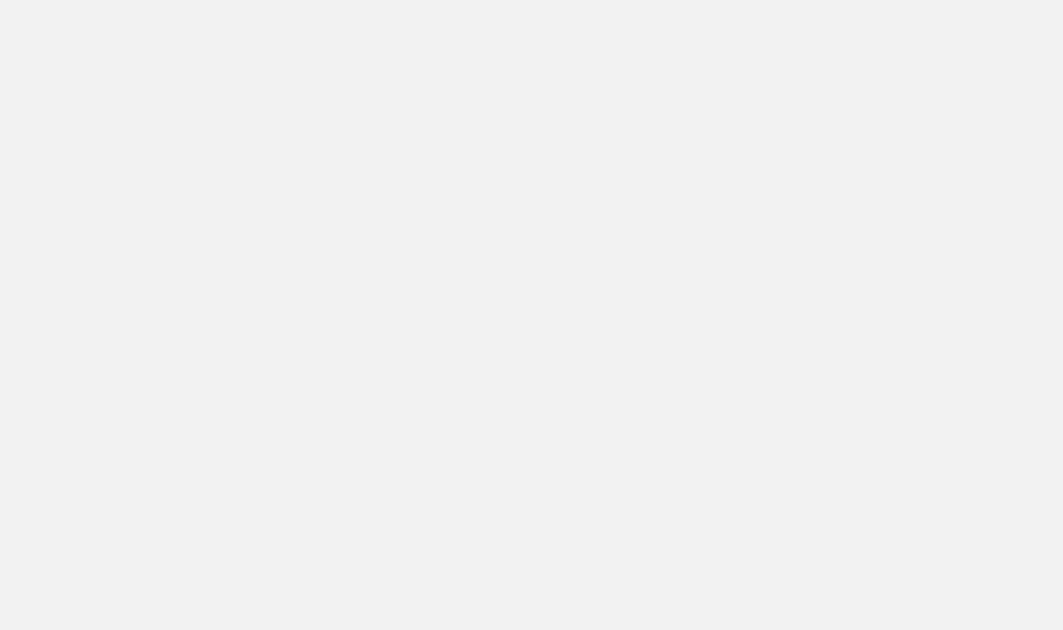
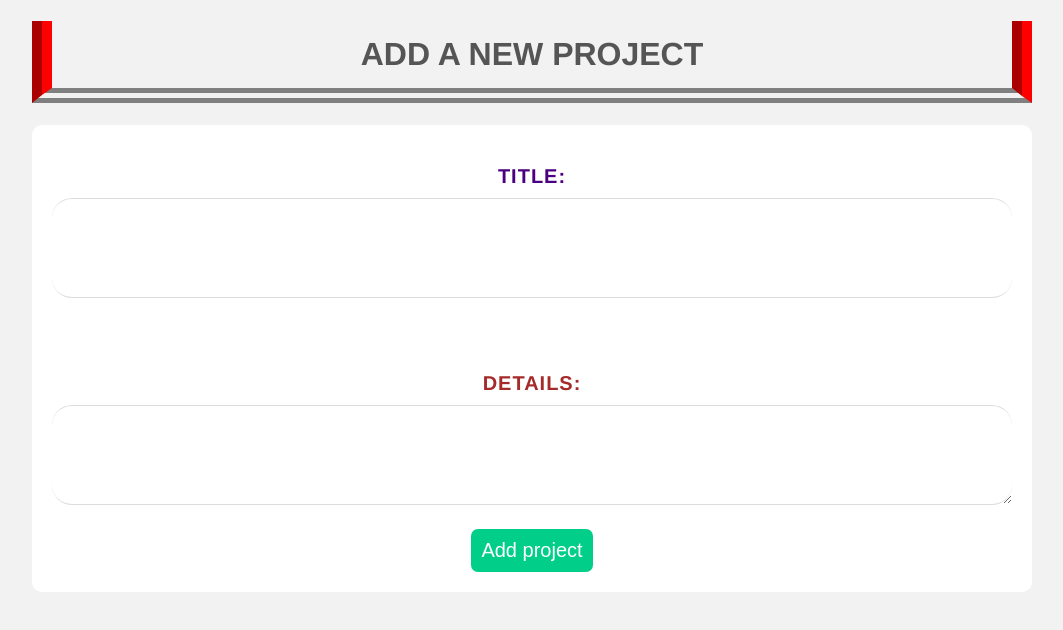
Before and after one commit to alimohammed99/project-planner, a Vue app: page /add in a window 1280 px wide. Before the commit this address had no page. Shown: the top 630 px of the page, without its empty margins (108-1171 px from the left). Built offline with nearby package versions, Linux system fonts and the light colour scheme.

Commit message:
Concluded AddNewProject

```diff
--- a/data/db.json
+++ b/data/db.json
@@ -11,6 +11,18 @@
       "title": "Make marketing email",
       "details": "Lorem ipsum",
       "isComplete": false
+    },
+    {
+      "title": "New",
+      "details": "Make a new website",
+      "isComplete": true,
+      "id": 3
+    },
+    {
+      "title": "New Title",
+      "details": "Publish a website",
+      "isComplete": false,
+      "id": 4
     }
   ]
 }
--- a/src/components/SingleProject.vue
+++ b/src/components/SingleProject.vue
@@ -78,7 +78,7 @@
                 // When we emit, we often pass along a data.
 
                 // Incase there's any error..
-                .catch((err) => console.log(err.message));
+                .catch((err) => console.warn(err.message));
         },
 
         // Handles Projects completion. It's a TOGGLE actually coz when the element that has this function is clicked, I'll be toggling between two states......Done & Undone.........Complete & Incomplete.
@@ -103,7 +103,7 @@
                 .then(() => {
                     this.$emit("complete", this.individualProject.id);
                 })
-                .catch((err) => console.log(err.message));
+                .catch((err) => console.warn(err.message));
             // Incase there's any error..
         },
     },
@@ -127,7 +127,8 @@
     border-left: 7px solid #e90074;
 }
 
-.projectDiv{  margin: 50px auto;
+.projectDiv{
+    margin: 50px auto;
     background: white;
     padding: 10px 20px;
     border-radius: 4px;
--- a/src/router/index.js
+++ b/src/router/index.js
@@ -1,12 +1,24 @@
 import { createRouter, createWebHistory } from 'vue-router'
 import HomeView from '../views/HomeView.vue'
+
+
+// This is to display the AddProject page. This is the Lazy loading approach.
+function lazyLoad(view) {
+  return () => import(`@/views/${view}.vue`)
+}
 
 const routes = [
   {
     path: '/',
     name: 'home',
     component: HomeView
-  }
+  },
+  {
+    // Displaying the AddProject page using Lazy loading approach.
+    path: '/add',
+    name: 'AddProject',
+    component: lazyLoad('AddProject')
+  },
 ]
 
 const router = createRouter({
--- /dev/null
+++ b/src/views/AddProject.vue
@@ -0,0 +1,164 @@
+<template>
+    <div style="text-align: center">
+
+        <h1 id="hdd">Add a new project</h1>
+
+
+
+        <form @submit.prevent="handleSubmit" action="">
+
+            <!-- ".prevent" prevents the form from reloading every time which is the default tradition of html forms.  -->
+
+
+
+            <div>
+
+                <label style="color: indigo" for="">Title:</label>
+
+
+
+                <input type="text" v-model="title" required />
+
+            </div>
+
+
+
+            <br /><br /><br />
+
+
+
+            <div>
+
+                <label style="color: brown" for="">Details:</label>
+
+
+
+                <textarea v-model="details" id="" cols="30" rows="10" required></textarea>
+
+            </div>
+
+
+
+            <div>
+
+                <button>Add project</button>
+
+            </div>
+
+        </form>
+
+    </div>
+</template>
+
+<script>
+export default {
+    data() {
+        return {
+            title: "",
+            details: "",
+        };
+    },
+
+    mounted() {},
+
+    methods: {
+        handleSubmit() {
+            // saving all the form data into a variable (newProject) for easy entry to the db.
+            let newProject = {
+                title: this.title,
+                details: this.details,
+                isComplete: false,
+            };
+            fetch("http://localhost:3000/projects/", {
+
+                method: "POST",
+                headers: { "Content-Type": "application/json" },
+                body: JSON.stringify(newProject),
+
+            }).then(() => {
+
+                // "this.$router" is used to redirect.
+                this.$router.push("/");
+                // Pushing another route into the history.
+                // After adding a project, users should be redirected to the homepage('/') to see all projects.
+
+            }).catch((err) => console.warn(err.message));
+             // Incase there's any error..
+        },
+    },
+};
+</script>
+
+<style scoped>
+#hdd {
+    border-left: 20px groove red;
+    border-bottom: 15px double grey;
+    border-right: 20px groove red;
+    padding: 15px;
+    text-transform: uppercase;
+}
+
+form {
+    background: white;
+    padding: 20px;
+    border-radius: 10px;
+}
+
+textarea:focus,
+input:focus {
+    outline: none;
+}
+
+input,
+textarea {
+    font-size: 25px;
+}
+
+label {
+    display: block;
+    color: #817b7b;
+    text-transform: uppercase;
+    font-size: 20px;
+    font-weight: bold;
+    letter-spacing: 1px;
+    margin: 20px 0 10px 0;
+}
+
+input {
+    padding: 10px;
+    border: 0;
+    border-bottom: 1px solid #ddd;
+    border-top: 1px solid #ddd;
+    border-radius: 20px;
+    width: 100%;
+    box-sizing: border-box;
+    height: 100px;
+    color: indigo;
+    font-weight: bolder;
+}
+
+textarea {
+    border: 0;
+    border-bottom: 1px solid #ddd;
+    border-top: 1px solid #ddd;
+    border-radius: 20px;
+    padding: 10px;
+    width: 100%;
+    box-sizing: border-box;
+    height: 100px;
+    color: brown;
+    font-style: italic;
+}
+
+form button {
+    display: block;
+    margin: 20px auto 0;
+    background: #00ce89;
+    color: white;
+    padding: 10px;
+    border: 0;
+    border-radius: 7px;
+    font-size: 20px;
+    cursor: pointer;
+}
+</style>
```
Also changed, not shown: src/components/Navbar.vue (added).
